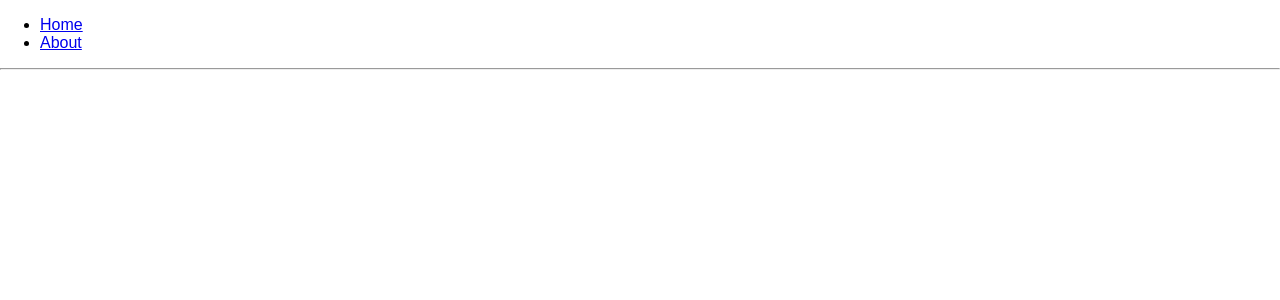
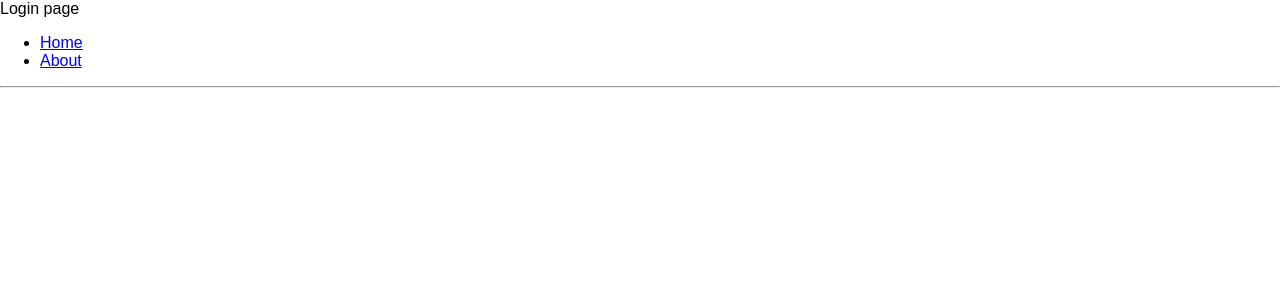
Before and after one commit to Fabianopb/beer-cellar-react-client, a React (Create React App) app: page /login in a window 1280 px wide. Shown: the top 300 px of the page. Built offline with nearby package versions, Linux system fonts and the light colour scheme.

Commit message:
Adds empty login page.

```diff
--- a/src/App.js
+++ b/src/App.js
@@ -3,17 +3,22 @@ import { BrowserRouter as Router, Route } from 'react-router-dom';
 import './App.css';
 
 import Layout from './layout/layout';
+
+import About from './views/about';
 import Home from './views/home';
-import About from './views/about';
+import Login from './views/login';
 
 class App extends Component {
   render() {
     return (
       <Router>
-        <Layout>
-          <Route exact path="/" component={ Home } />
-          <Route path="/about" component={ About } />
-        </Layout>
+        <div>
+          <Route path="/login" component={ Login } />
+          <Layout>
+            <Route exact path="/" component={ Home } />
+            <Route path="/about" component={ About } />
+          </Layout>
+        </div>
       </Router>
     );
   }
--- /dev/null
+++ b/src/views/login.js
@@ -0,0 +1,13 @@
+import React, { Component } from 'react';
+
+class Login extends Component {
+  render() {
+    return (
+      <div>
+        Login page
+      </div>
+    );
+  }
+}
+
+export default Login;
```
